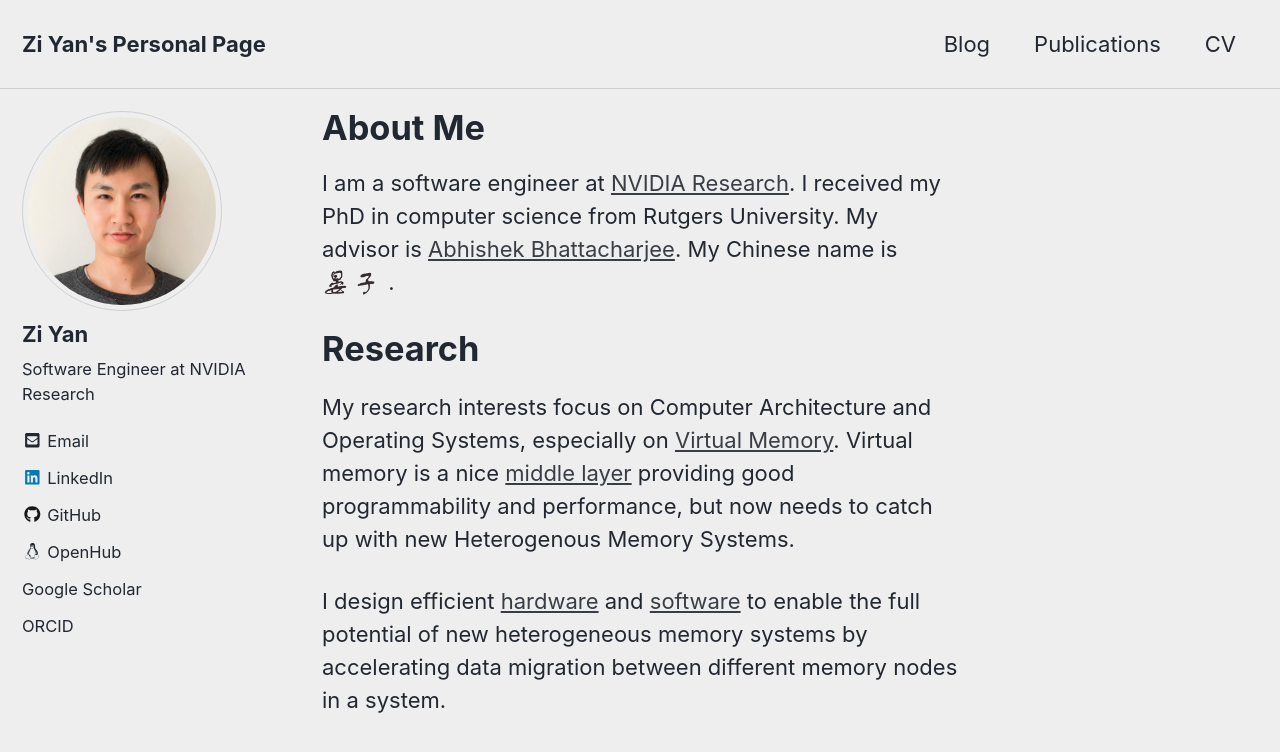
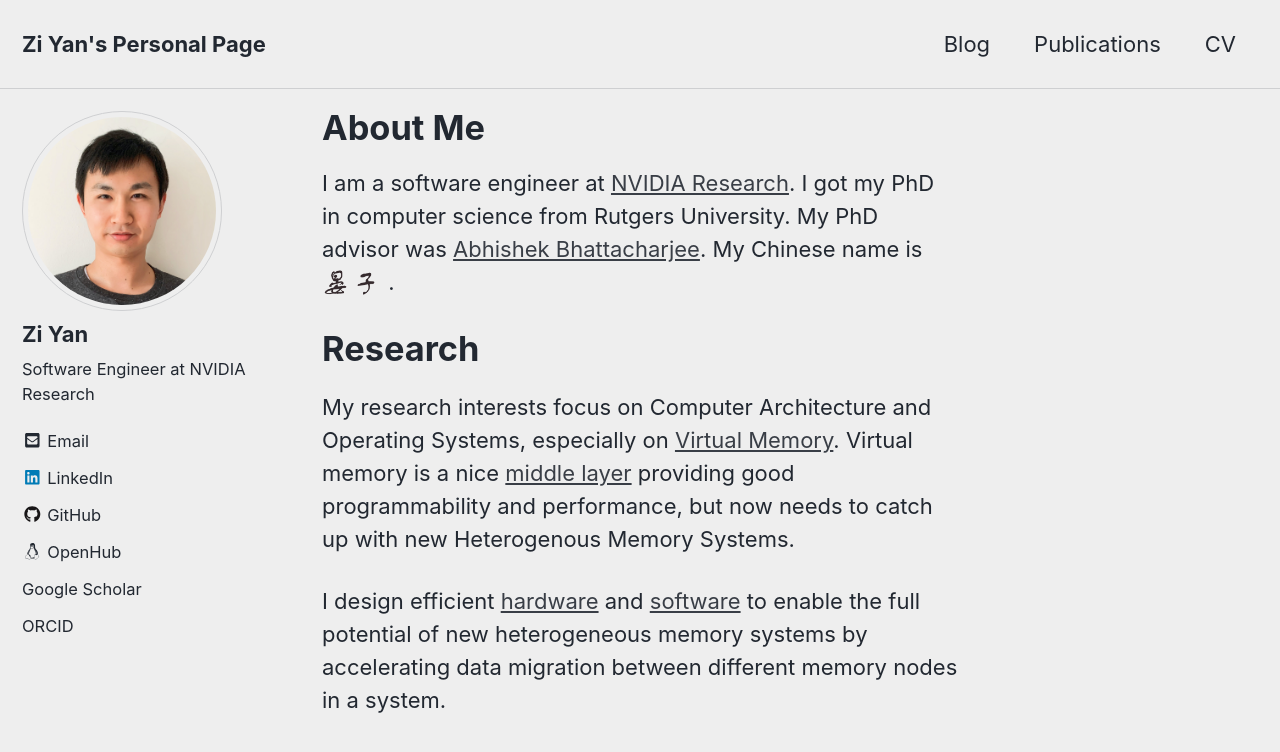
Before and after one commit to x-y-z/x-y-z.github.io, a Jekyll site: the page built from _pages/about.md, in a window 1280 px wide and 900 px high. Shown: the top 752 px of the window. Built offline with Jekyll 4.4.1, drawn with Linux system fonts in a browser that asks for light colours; cached includes are drawn as plain includes; our own code applies the rules of GitHub Pages for plain Markdown files; comment, search, counter and statistics services are not loaded; a style sheet for code colours, icons or effects is not loaded.

Commit message:
update about.
Signed-off-by: Zi Yan <zi.yan@normal.zone>

```diff
--- a/_pages/about.md
+++ b/_pages/about.md
@@ -7,7 +7,8 @@ redirect_from:
   - /about/
   - /about.html
 ---
-I am a software engineer at [NVIDIA Research](https://research.nvidia.com). I received my PhD in computer science from Rutgers University. My advisor is
+I am a software engineer at [NVIDIA Research](https://research.nvidia.com).
+I got my PhD in computer science from Rutgers University. My PhD advisor was
 [Abhishek Bhattacharjee](http://www.cs.yale.edu/homes/abhishek/). My Chinese
 name is <img src="images/yanzi.png" alt="晏子" style="width:60px;" /> .
 
```
